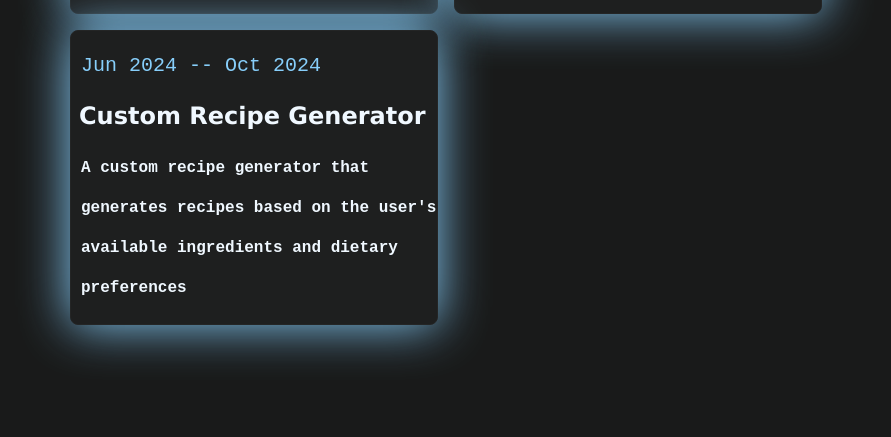
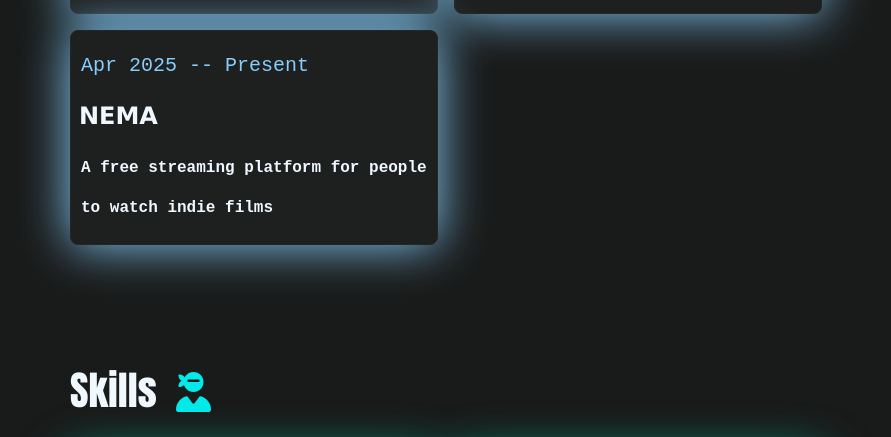
Before and after one commit to benniu04/Personal_Website, a React app: page index.html in a window 1280 px wide. Shown: the part 3155-3592 px from the top of the page, without its empty margins (194-1085 px from the left). Built offline with nearby package versions, Linux system fonts and the light colour scheme.

Commit message:
Update index.html

```diff
--- a/index.html
+++ b/index.html
@@ -152,9 +152,9 @@
                         predictions.</p>
                       </div>
                       <div class="project-2">
-                        <p class="date-2">Jun 2024 -- Oct 2024</p>
-                        <a class="proj-title" href="https://github.com/benniu04/Recipe-Generator" target="_blank">Custom Recipe Generator</a>
-                        <p class="proj-description">A custom recipe generator that generates recipes based on the user's available ingredients and dietary preferences</p>
+                        <p class="date-2">Apr 2025 -- Present</p>
+                        <a class="proj-title" href="https://github.com/benniu04/NEMA" target="_blank">NEMA</a>
+                        <p class="proj-description">A free streaming platform for people to watch indie films </p>
                       </div>
                     </div>
                     <div class="skills-text">
```
